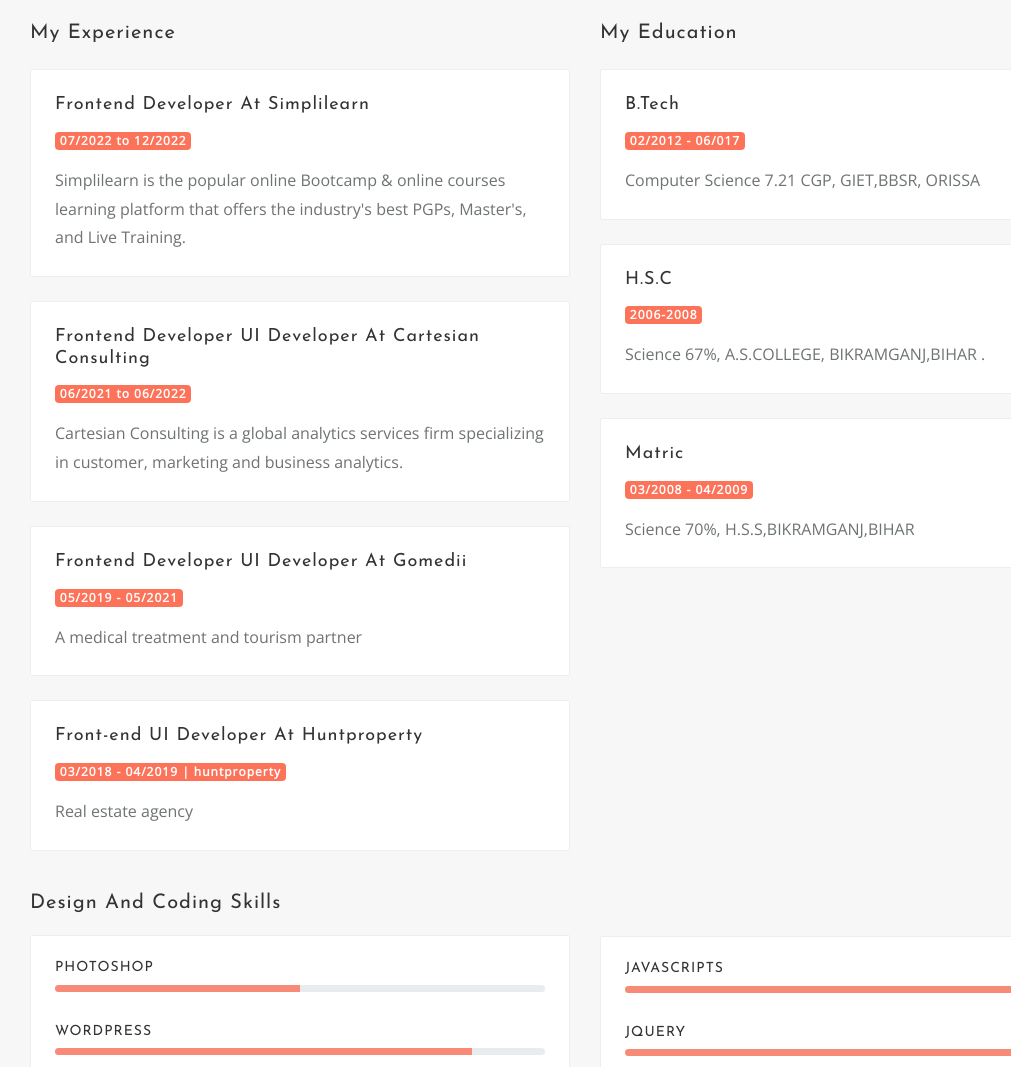
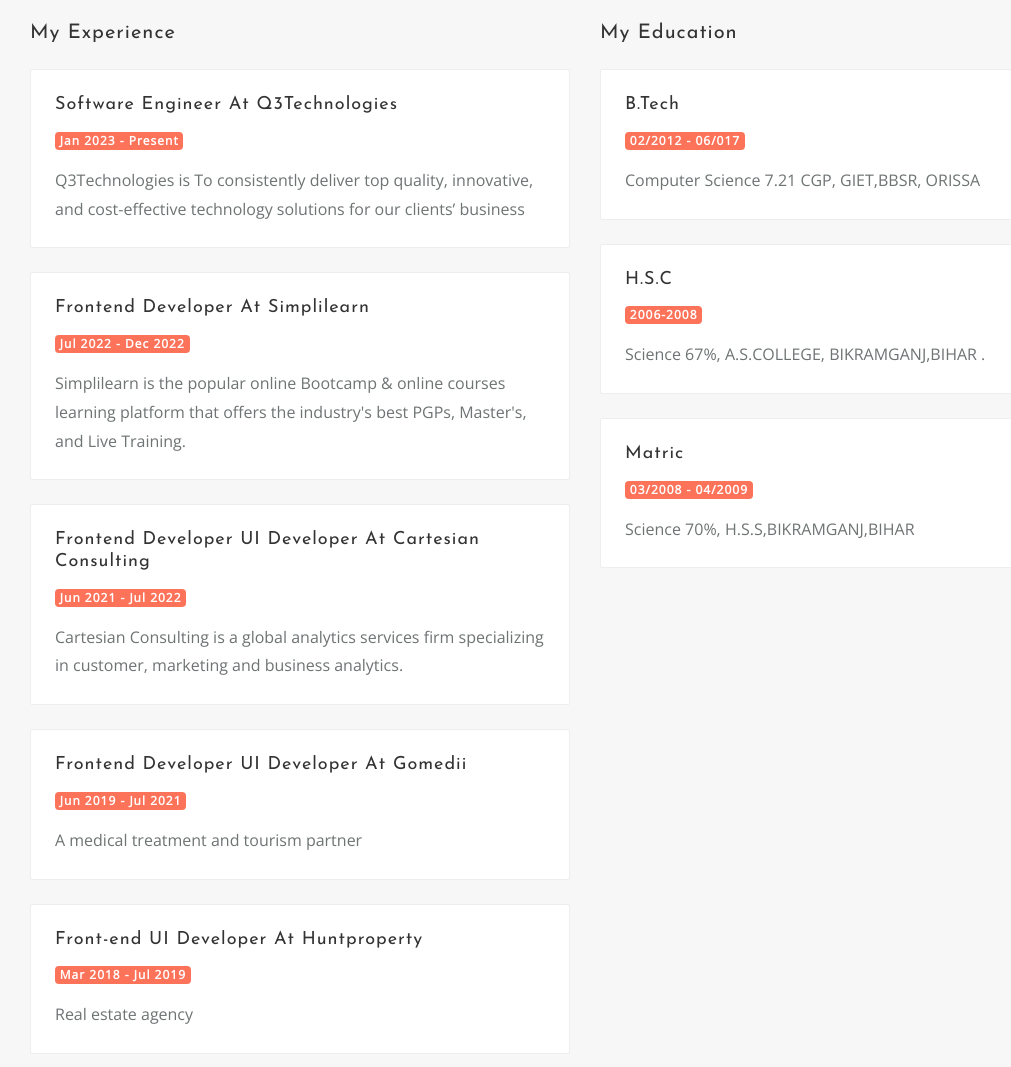
Before and after one commit to amitbkj/Resume, a plain HTML site: page index.html in a window 1280 px wide. Shown: the part 1840-2907 px from the top of the page, without its empty margins (55-1066 px from the left). Drawn offline with nearby package versions, Linux system fonts and the light colour scheme; some packages are replaced by stand-ins of ours.

Commit message:
Update index.html

```diff
--- a/index.html
+++ b/index.html
@@ -227,8 +227,18 @@
 						<h5 class="section-subHead mt-3"> My Experience</h5>
 						<div class="resume-list b-box hover-state p-4 mt-4 wow fadeInUp" data-wow-duration="1.5s">
 							<div>
+								<h5>Software Engineer At Q3Technologies</h5>
+								<h6 class="badge badge-dark d-inline-block my-3">Jan 2023 - Present</h6>
+								<p>
+								Q3Technologies is To consistently deliver top quality, innovative, and cost-effective technology solutions for our clients’ business
+								</p>
+							</div>
+						</div>
+
+						<div class="resume-list b-box hover-state p-4 mt-4 wow fadeInUp" data-wow-duration="1.5s">
+							<div>
 								<h5>Frontend Developer At Simplilearn</h5>
-								<h6 class="badge badge-dark d-inline-block my-3">07/2022 to 12/2022</h6>
+								<h6 class="badge badge-dark d-inline-block my-3">Jul 2022 - Dec 2022</h6>
 								<p>
 								Simplilearn is the popular online Bootcamp & online courses learning platform that offers the industry's best PGPs, Master's, and Live Training.
 								</p>
@@ -237,7 +247,7 @@
 						<div class="resume-list b-box hover-state p-4 mt-4 wow fadeInUp" data-wow-duration="1.5s">
 							<div>
 								<h5>Frontend Developer UI Developer At Cartesian Consulting</h5>
-								<h6 class="badge badge-dark d-inline-block my-3">06/2021 to 06/2022</h6>
+								<h6 class="badge badge-dark d-inline-block my-3">Jun 2021 - Jul 2022</h6>
 								<p>
 									Cartesian Consulting is a global analytics services firm specializing in customer, marketing and business analytics.
 								</p>
@@ -246,7 +256,7 @@
 						<div class="resume-list b-box hover-state p-4 mt-4 wow fadeInUp" data-wow-duration="1.5s">
 							<div>
 								<h5>Frontend Developer UI Developer At Gomedii</h5>
-								<h6 class="badge badge-dark d-inline-block my-3">05/2019 - 05/2021</h6>
+								<h6 class="badge badge-dark d-inline-block my-3">Jun 2019 - Jul 2021</h6>
 								<p>
 									A medical treatment and tourism partner
 								</p>
@@ -256,7 +266,7 @@
 							data-wow-delay=".2s">
 							<div>
 								<h5>Front-end UI Developer At Huntproperty</h5>
-								<h6 class="badge badge-dark d-inline-block my-3">03/2018 - 04/2019 | huntproperty
+								<h6 class="badge badge-dark d-inline-block my-3">Mar 2018 - Jul 2019
 								</h6>
 								<p>
 									Real estate agency
@@ -402,7 +412,7 @@
 						</div>
 						<div class="mt-5 wow fadeInUp" data-wow-duration="1.5s" data-wow-delay=".2s">
 							<div class="blog-viewmors text-center">
-								<a href="./assets/images/Amit's_Resume[1].pdf" target="blank" download="Resume">
+								<a href="./assets/images/AmitResume.pdf.pdf" target="blank" download="Resume">
 									download Resume
 								</a>
 							</div>
```
